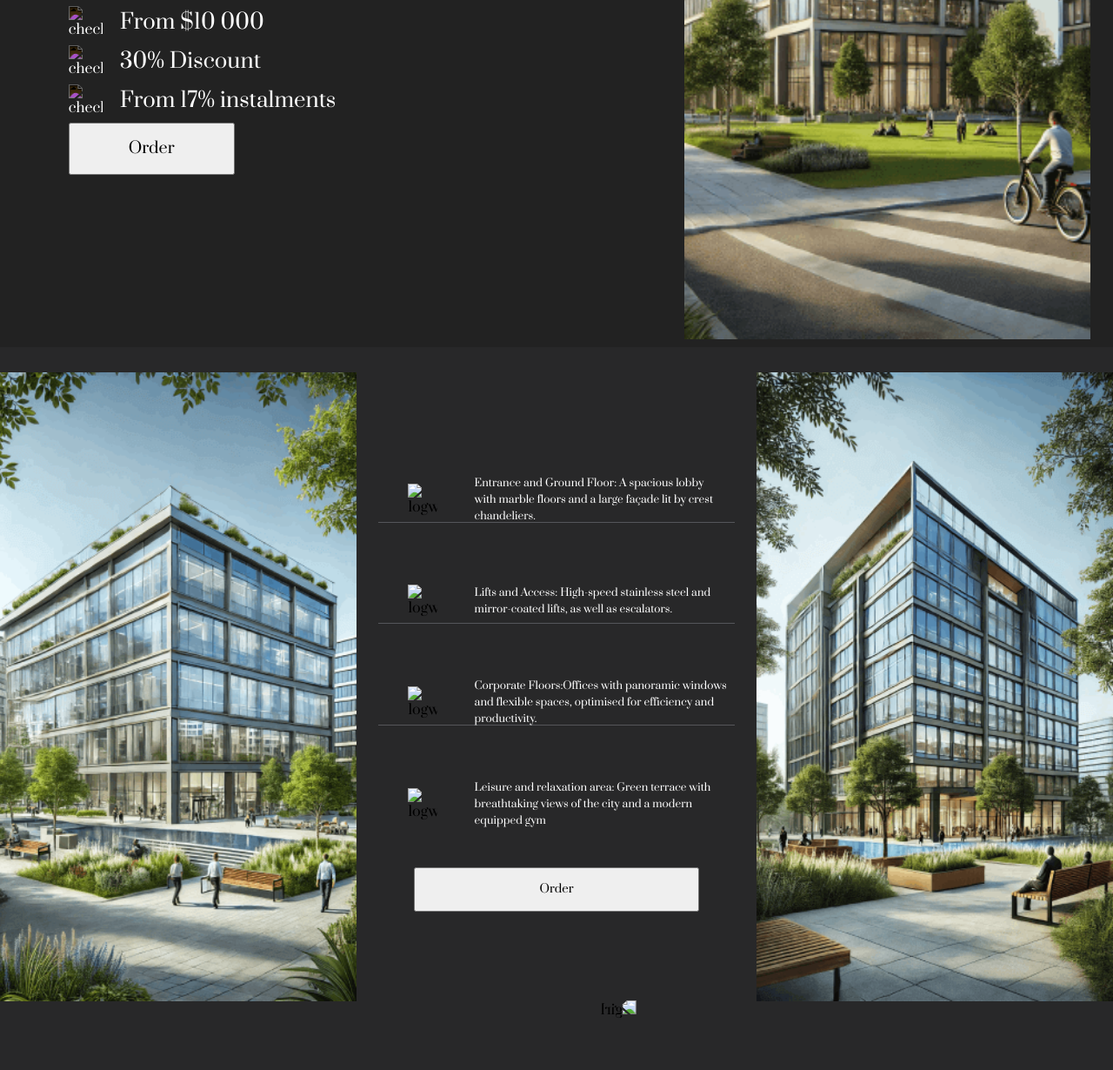
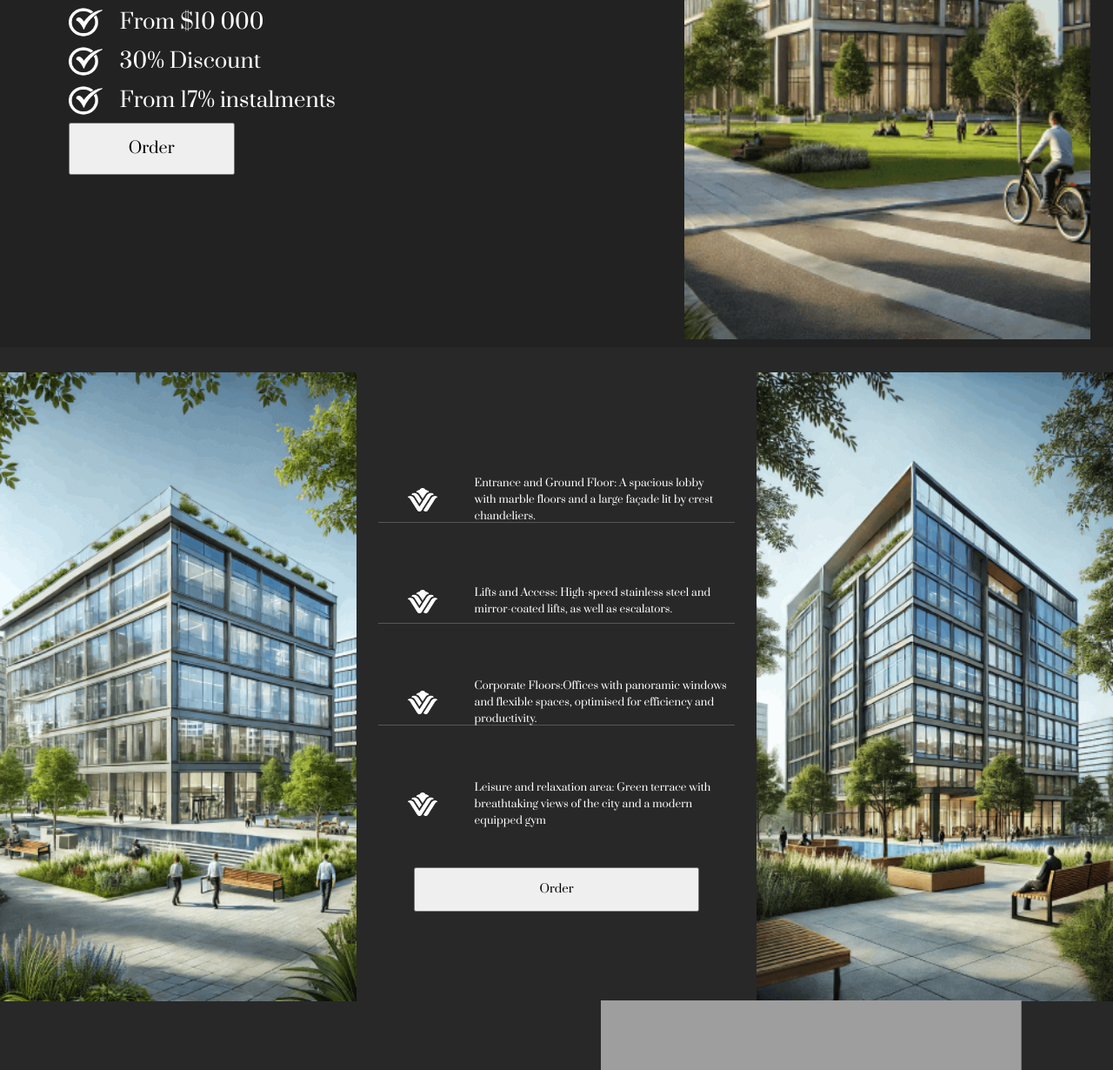
Before and after one commit to Nkid10/MST_test, a plain HTML site: page index.html in a window 1280 px wide. Shown: the part 610-1840 px from the top of the page at 87% size. Drawn offline with Linux system fonts and the light colour scheme; the site is published under a folder, as on GitHub Pages, so addresses that start at the root find nothing.

Commit message:
Update index.html

```diff
--- a/index.html
+++ b/index.html
@@ -32,20 +32,20 @@
                         <ul>
                             <li>
                                 <span>From &dollar;10 000 </span>
-                                <img src="/img/checked.png" alt="checked">
+                                <img src="img/checked.png" alt="checked">
                             </li>
 
                             <li>
                                 <span>
                                 30% Discount
                                 </span>
-                                <img src="/img/checked.png" alt="checked">
+                                <img src="img/checked.png" alt="checked">
                             </li>
                             <li>
                                 <span>
                                 From 17% instalments
                                 </span>
-                                <img src="/img/checked.png" alt="checked">
+                                <img src="img/checked.png" alt="checked">
                             </li>
                         </ul>
                         <button>Order</button>
@@ -61,7 +61,7 @@
             <div class="box-descriptions">
                 <div class="single-descriptions">
                     <div class="description-img">
-                        <img src="/img/wyn.png" alt="logwyn">
+                        <img src="img/wyn.png" alt="logwyn">
                     </div>
                     <div class="description-txt">
                         <span>Entrance and Ground Floor: A spacious lobby with marble floors and a large façade lit by crest chandeliers. </span>
@@ -69,7 +69,7 @@
                 </div>
                 <div class="single-descriptions">
                     <div class="description-img">
-                        <img src="/img/wyn.png" alt="logwyn">
+                        <img src="img/wyn.png" alt="logwyn">
                     </div>
                     <div class="description-txt">
                         <span>Lifts and Access: High-speed stainless steel and mirror-coated lifts, as well as escalators. </span>
@@ -77,7 +77,7 @@
                 </div>
                 <div class="single-descriptions">
                     <div class="description-img">
-                        <img src="/img/wyn.png" alt="logwyn">
+                        <img src="img/wyn.png" alt="logwyn">
                     </div>
                     <div class="description-txt">
                         <span>Corporate Floors:Offices with panoramic windows and flexible spaces, optimised for efficiency and productivity. </span>
@@ -85,7 +85,7 @@
                 </div>
                 <div class="single-descriptions">
                     <div class="description-img">
-                        <img src="/img/wyn.png" alt="logwyn">
+                        <img src="img/wyn.png" alt="logwyn">
                     </div>
                     <div class="description-txt">
                         <span>Leisure and relaxation area: Green terrace with breathtaking views of the city and a modern equipped gym </span>
@@ -123,7 +123,7 @@
                 </form>
             </div>
             <div class="form-img">
-                <img src="/img/gb.png" alt="girl">
+                <img src="img/gb.png" alt="girl">
             </div>
         </div>
     </section>
```
